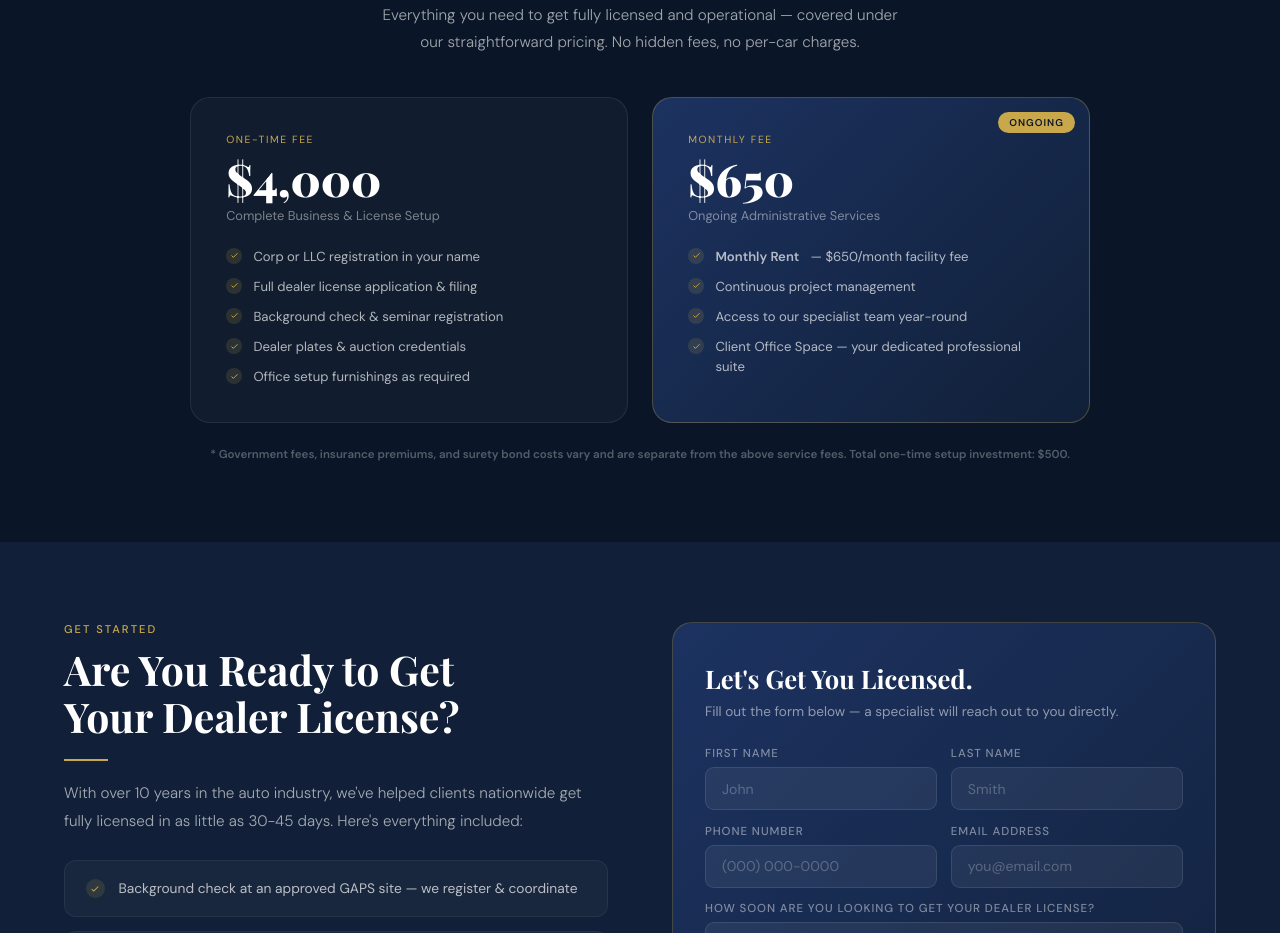
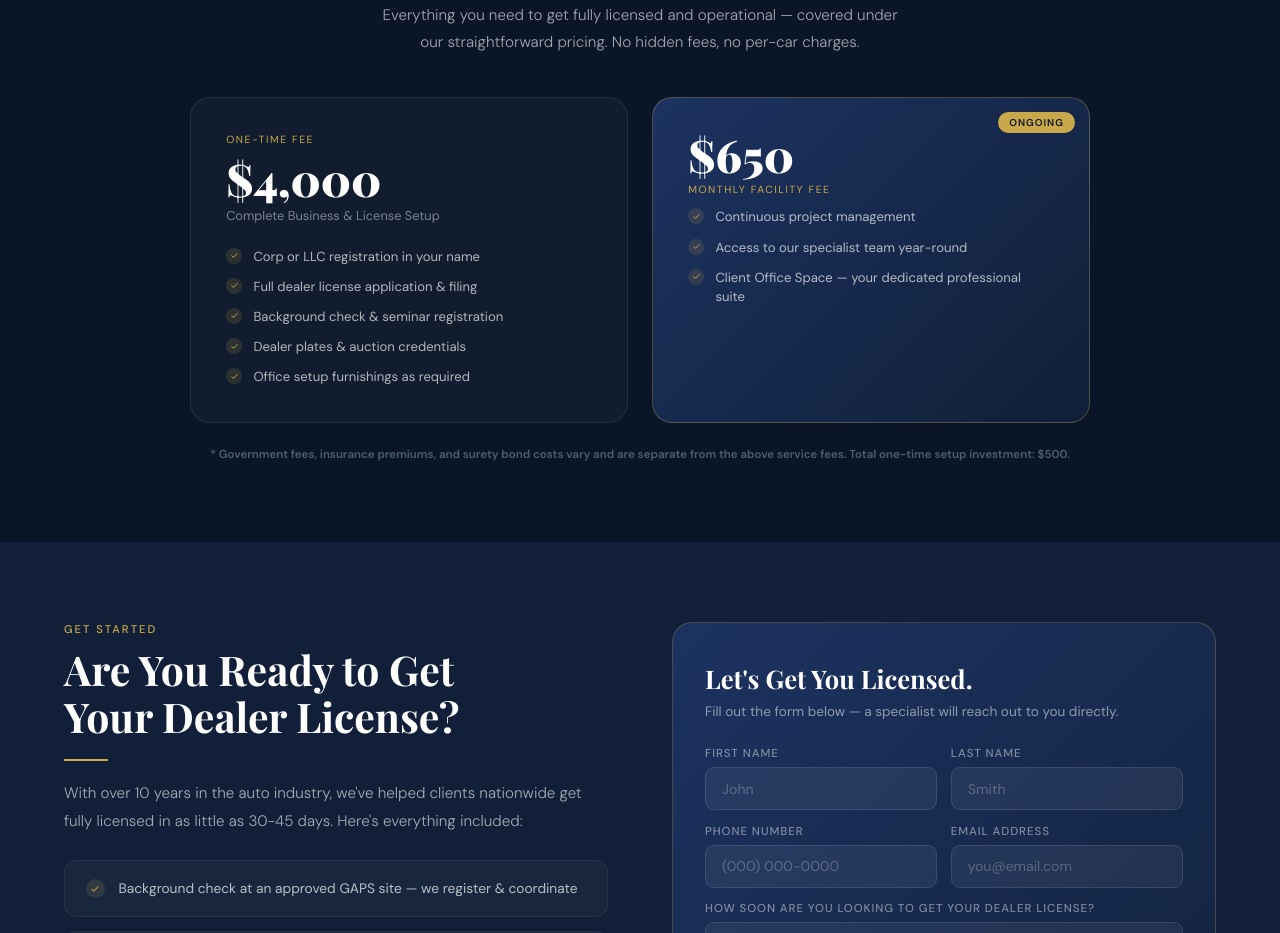
Before and after one commit to Usman-443213/DLA-React, a React (Vite) app: page / in a window 1280 px wide. Shown: the part 3300-4233 px from the top of the page. Built offline with nearby package versions, Linux system fonts and the light colour scheme.

Commit message:
Refactor: apply user updates to Monthly Fee pricing card layout

```diff
--- a/src/components/Pricing.jsx
+++ b/src/components/Pricing.jsx
@@ -59,14 +59,10 @@ export default function Pricing() {
           {/* Card 2: Featured Monthly Fee */}
           <div className="pr-card featured reveal">
             <div className="pr-badge">Ongoing</div>
-            <span className="pr-type">Monthly Fee</span>
             <div className="pr-price">$650</div>
-            <span className="pr-sub">Ongoing Administrative Services</span>
+             <span className="pr-type">Monthly facility fee</span>
             <ul className="pr-list">
-              <li>
-                {checkIcon}
-                <strong>Monthly Rent</strong> — $650/month facility fee
-              </li>
+
               <li>
                 {checkIcon}
                 Continuous project management
```
